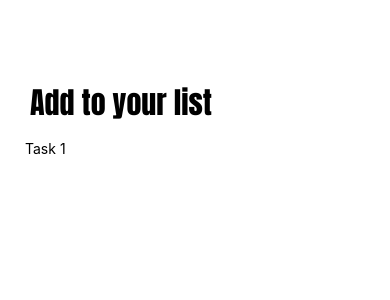
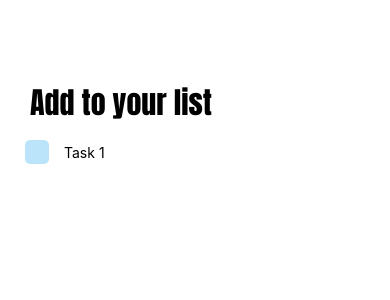
Before and after one commit to kianaa81/ToDoListApp, a React Native app: screen / in a window 390 px wide. Shown: the top 300 px of the page. Built offline with nearby package versions, Linux system fonts and the light colour scheme.

Commit message:
Updated the file by adding some code to the "square" and "item" in stylesheet

```diff
--- a/Task.js
+++ b/Task.js
@@ -1,34 +1,40 @@
 import React from 'react';
-import {View, Text, StyleSheet, ScrollView, TouchableOpacity} from 'react-native';
+import {View, Text, StyleSheet, TouchableOpacity} from 'react-native';
 const Task = (props) => {
 
    return (
-   <ScrollView >
       <View style = {styles.item}>
           <View style={styles.itemLeft}>
-            <TouchableOpacity style = {styles.square}>
+            <TouchableOpacity style = {styles.square}></TouchableOpacity>
               <Text style = {styles.itemLeft}>{props.text}</Text>
-            </TouchableOpacity>
           </View>
-         <View style= {styles.circular}>
-
-         </View>
+         <View style= {styles.circular}></View>
       </View>
-    </ScrollView>
     );
-  };
+  }
 
   const styles = StyleSheet.create({
     item: {
         backgroundColor: '#FFF',
         padding: 15,
         borderRadius: 10,
-    },
+        flexDirection: 'row',
+        alignItems: 'center',
+        marginBottom: 20,
+        justifyContent: 'space-between'
+        },
     itemLeft: {
-
+        flexDirection: 'row',
+        alignItems: 'center',
+        flexWrap: 'wrap'
     },
     square: {
-
+        width: 24,
+        height: 24,
+        backgroundColor: '#55BCF6',
+        opacity: 0.4,
+        borderRadius: 5,
+        marginRight: 15
     },
     itemText: {
 
```
